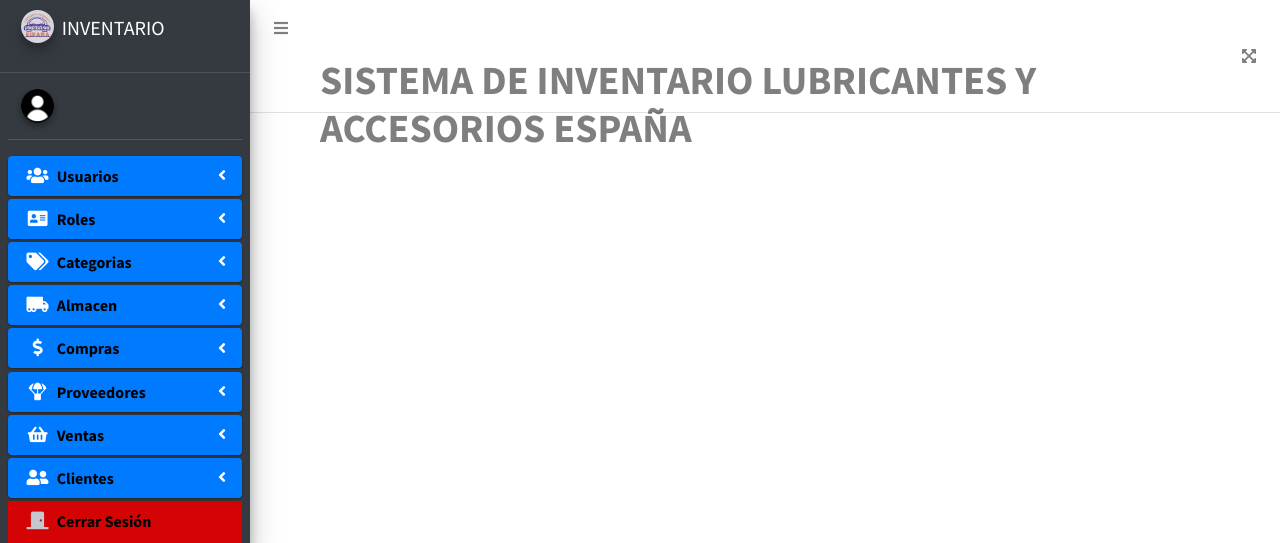
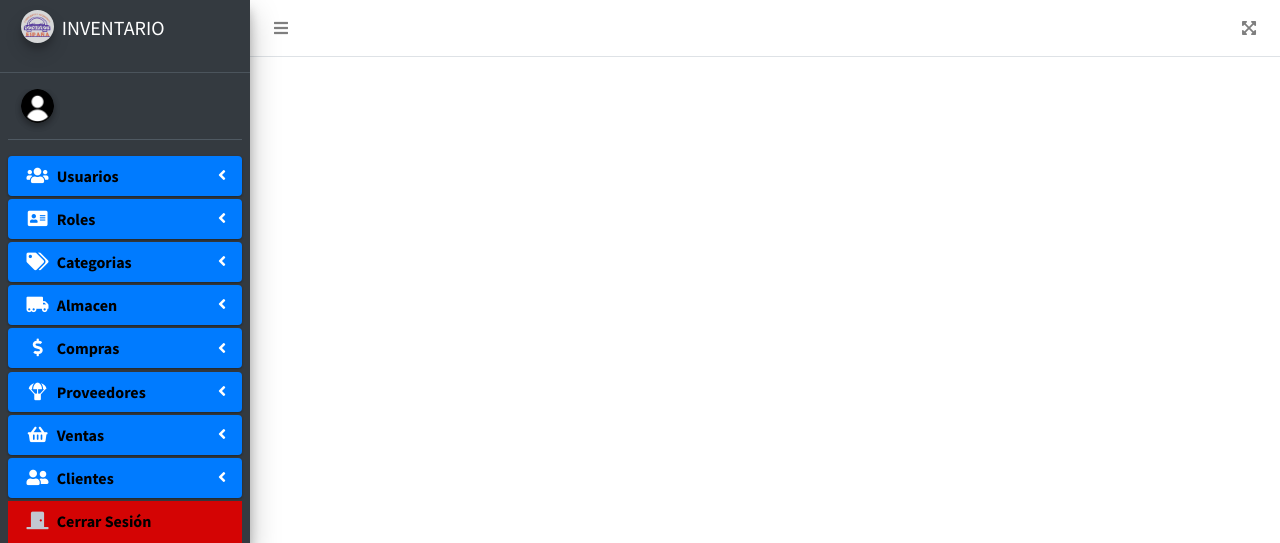
Before and after one commit to leryunard/SIGEIN, a PHP site: page /tcpdf/layout/parte1.php in a window 1280 px wide. Shown: the top 543 px of the page. Run offline with PHP 8.4, Linux system fonts and the light colour scheme; the template is opened without the code that fills it, so the values that code supplies are empty; some libraries are stand-ins or nearby versions.

Commit message:
Se ha modificado error que se producía en Debian.

```diff
--- a/layout/parte1.php
+++ b/layout/parte1.php
@@ -37,9 +37,6 @@ scratch. This page gets rid of all links and provides the needed markup only.
         <a class="nav-link" data-widget="pushmenu" href="#" role="button"><i class="fas fa-bars"></i></a>
       </li>
       <li class="nav-item d-none d-sm-inline-block">
-       <table>
-       <h1><a href="#" class="nav-link">  <p style=color:black><strong> SISTEMA DE INVENTARIO LUBRICANTES Y ACCESORIOS ESPAÑA </strong> </a></p></h1>
-       </table>
       </li>
     </ul>
 
```
